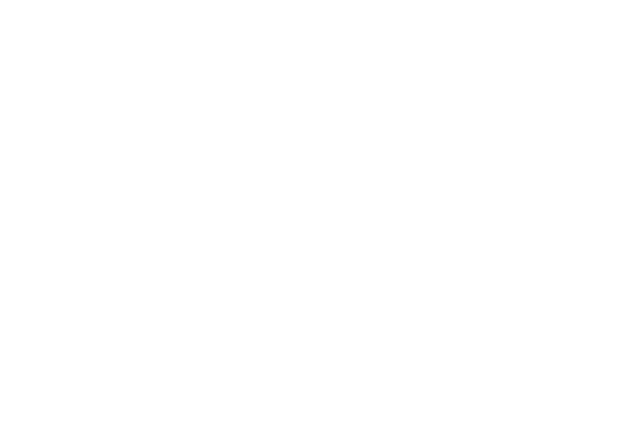
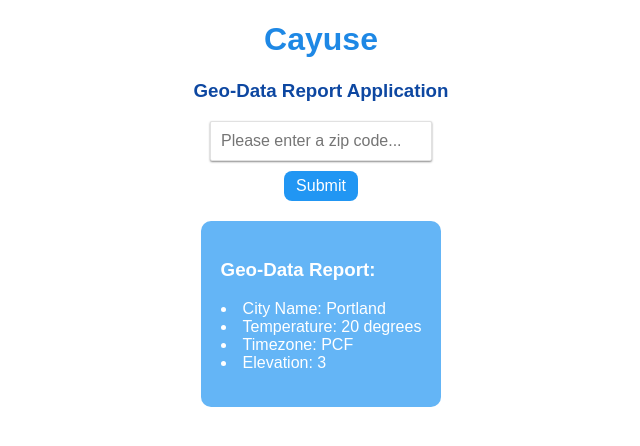
Before and after one commit to mattCarnovale/geo-data-application, a React (Create React App) app: page / in a window 1280 px wide. Shown: the top 446 px of the page, without its empty margins (319-959 px from the left). Built offline with nearby package versions, Linux system fonts and the light colour scheme.

Commit message:
Implement components and add basic styling

```diff
--- a/package.json
+++ b/package.json
@@ -1,5 +1,5 @@
 {
-  "name": "cayuse-weather-app",
+  "name": "cayuse-geo-data-app",
   "version": "0.1.0",
   "private": true,
   "dependencies": {
--- a/public/index.html
+++ b/public/index.html
@@ -20,7 +20,7 @@
       work correctly both with client-side routing and a non-root public URL.
       Learn how to configure a non-root public URL by running `npm run build`.
     -->
-  <title>Cayuse Weather App</title>
+  <title>Cayuse Geo-Data App</title>
 </head>
 
 <body>
--- a/src/App.js
+++ b/src/App.js
@@ -1,9 +1,26 @@
 import React, { Component } from 'react';
-import './css/App.css';
+import './css/styles.css';
+import Header from './components/Header';
+import ZipCodeForm from './components/ZipCodeForm';
+import GeoDataReport from './components/GeoDataReport';
 
 class App extends Component {
+  //Temp for testing
+  geoData = {
+    city: 'Portland',
+    temp: '20 degrees',
+    timezone: 'PCF',
+    elevation: '3',
+  };
+
   render() {
-    return <div className="cayuse-weather-app" />;
+    return (
+      <div className="cayuse-geo-data-app">
+        <Header company="Cayuse" appType="Geo-Data Report Application" />
+        <ZipCodeForm />
+        <GeoDataReport geoData={this.geoData} />
+      </div>
+    );
   }
 }
 
--- /dev/null
+++ b/src/components/GeoDataReport.js
@@ -0,0 +1,25 @@
+import React, { Component } from 'react';
+
+import PropTypes from 'prop-types';
+import '../css/styles.css';
+
+class GeoDataReport extends Component {
+  render() {
+    const { city, temp, timezone, elevation } = this.props.geoData;
+    return (
+      <div className="geo-data-report">
+        <h3>Geo-Data Report:</h3>
+        <li>City Name: {city}</li>
+        <li>Temperature: {temp}</li>
+        <li>Timezone: {timezone}</li>
+        <li>Elevation: {elevation}</li>
+      </div>
+    );
+  }
+}
+
+GeoDataReport.propTypes = {
+  geoData: PropTypes.object,
+};
+
+export default GeoDataReport;
--- /dev/null
+++ b/src/components/Header.js
@@ -0,0 +1,17 @@
+import React from 'react';
+import PropTypes from 'prop-types';
+import '../css/styles.css';
+
+const Header = props => (
+  <header className="top">
+    <h1 className="company-name">{props.company}</h1>
+    <h3 className="app-type">{props.appType}</h3>
+  </header>
+);
+
+Header.propTypes = {
+  company: PropTypes.string,
+  appType: PropTypes.string,
+};
+
+export default Header;
--- /dev/null
+++ b/src/components/ZipCodeForm.js
@@ -0,0 +1,37 @@
+import React, { Component } from 'react';
+import '../css/styles.css';
+
+class ZipCodeForm extends Component {
+  zipCodeRef = React.createRef();
+
+  onSubmitZipCode = event => {
+    event.preventDefault();
+    //Set a const var to capture the ref
+    const userZipCode = this.zipCodeRef.current.value;
+    console.log(userZipCode);
+
+    //Do some input checking on the input to see if it's worth hitting the api
+
+    //Call on the submit function passed through props or a service
+
+    //reset the form
+    event.currentTarget.reset();
+  };
+
+  render() {
+    return (
+      <form className="zip-code-form" onSubmit={this.onSubmitZipCode}>
+        <input
+          name="zip-code"
+          ref={this.zipCodeRef}
+          type="text"
+          autoComplete="off"
+          placeholder="Please enter a zip code..."
+        />
+        <button type="submit"> Submit </button>
+      </form>
+    );
+  }
+}
+
+export default ZipCodeForm;
--- a/src/css/App.css
+++ /dev/null
@@ -1,3 +0,0 @@
-.cayuse-weather-app {
-  text-align: center;
-}
--- /dev/null
+++ b/src/css/styles.css
@@ -0,0 +1,69 @@
+.cayuse-geo-data-app {
+  display: flex;
+  align-items: center;
+  justify-content: center;
+  flex-direction: column;
+  text-align: center;
+}
+
+.company-name {
+  color: #1E88E5;
+}
+
+.app-type {
+  color: #0D47A1
+}
+
+.zip-code-form {
+  align-items: center;
+  display: flex;
+  flex-direction: column;
+  justify-content: center;
+  width: 50%;
+}
+
+.geo-data-report {
+  align-items: flex-start;
+  background-color: #64B5F6;
+  border-radius: 10px;
+  color: #FFFFFF;
+  display: flex;
+  flex-direction: column;
+  justify-content: center;
+  margin: 20px;
+  padding: 20px 20px 35px 20px;
+}
+
+input {
+  border: 1px solid rgba(136, 136, 136, 0.25);
+  border-radius: 2px;
+  box-shadow: 0px 1px 2px 0px rgba(120, 120, 120, 0.85);
+  font-size: 100%;
+  padding: 10px;
+  width: 200px;
+}
+
+input:hover,
+input:focus {
+  box-shadow: 1px 0px 1px 1px rgba(136, 136, 136, 0.20), 0px 2px 3px 2px rgba(136, 136, 136, 0.50);
+  outline: none;
+}
+
+button {
+  background-color: #2196F3;
+  border: none;
+  border-radius: 8px;
+  color: #FFFFFF;
+  font-size: 16px;
+  margin-top: 10px;
+  padding: 6px 12px;
+  text-align: center;
+}
+
+button:hover,
+button:focus,
+button:active {
+  background-color: #64B5F6;
+  color: #FFFFFF;
+  outline: none;
+}
```
Also changed, not shown: src/css/index.css (line endings or trailing spaces), 1 other file (tests, documents, lock files or other folders).
